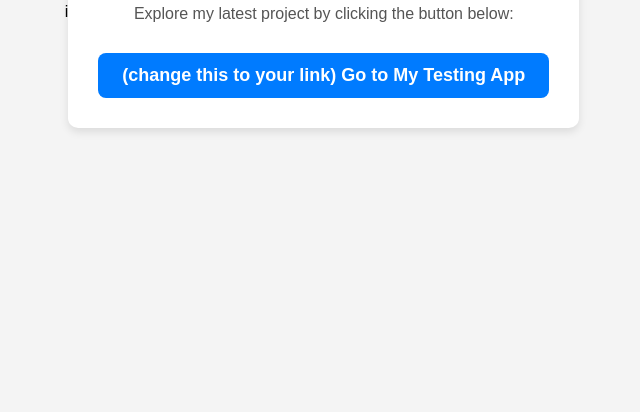
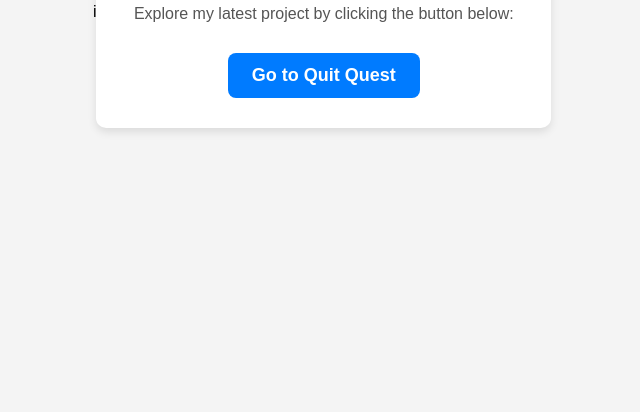
Before and after one commit to DevinSweeting/devinsweeting.github.io, a plain HTML site: page index.html in a window 1280 px wide. Shown: the part 388-800 px from the top of the page, without its empty margins (318-958 px from the left). Drawn offline with Linux system fonts and the light colour scheme.

Commit message:
Update index.html

```diff
--- a/index.html
+++ b/index.html
@@ -53,8 +53,8 @@ i<!DOCTYPE html>
     <div class="container">
         <h1>Welcome to Devin's page!</h1>
         <p>Explore my latest project by clicking the button below:</p>
-        <button onclick="window.location.href='https://vectored.github.io/quitquest';">   (change this to your link)
-            Go to My Testing App
+        <button onclick="window.location.href='https://vectored.github.io/quitquest';">
+            Go to Quit Quest
         </button>
     </div>
 </body>
```
